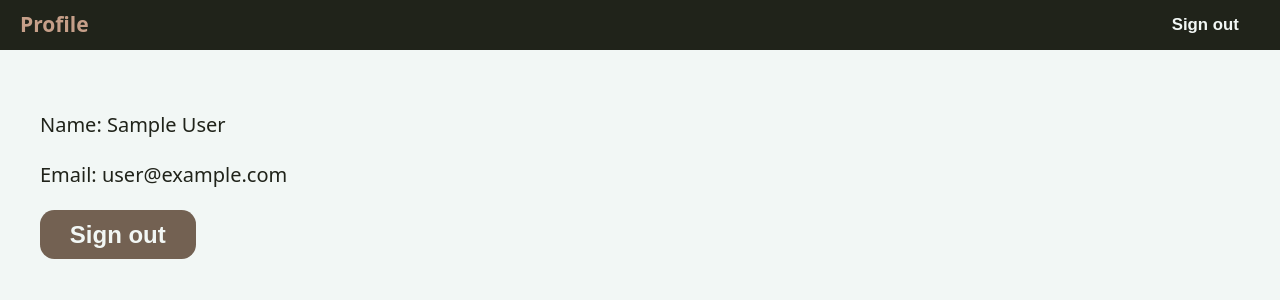
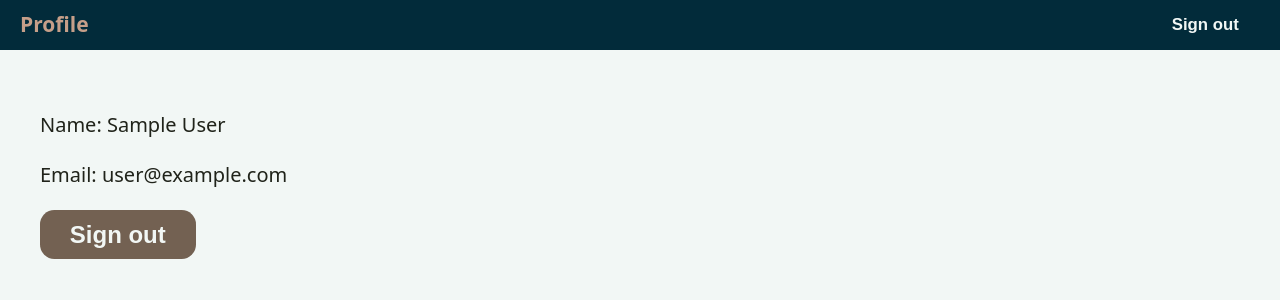
Before and after one commit to polina-prokofieva/kids-budget, a React (Vite) app: page /profile in a window 1280 px wide. Shown: the top 300 px of the page. Built offline with nearby package versions, Linux system fonts and the light colour scheme; no server answers; sample sign-in values are in the browser's storage; a web font is replaced by a local one.

Commit message:
links between sign in and sign up pages

```diff
--- a/src/assets/colors.less
+++ b/src/assets/colors.less
@@ -1,9 +1,13 @@
-@primary-color: #20231a;
+@primary-color: #022B3A;
 @secondary-color: #736152;
 @tertiary-color: #c69f89;
 @quaternary-color: #81b29a;
 
+@black: #20231a;
+@white: #f2f7f5;
 @bg-color: #f2f7f5;
 @error-color: #a53f2b;
 
 @field-text: #919685;
+
+@link-color: #0081AF;
--- a/src/index.less
+++ b/src/index.less
@@ -16,11 +16,11 @@
 
 a {
   font-weight: 500;
-  color: #646cff;
+  color: @link-color;
   text-decoration: inherit;
 }
 a:hover {
-  color: #535bf2;
+  color: @link-color;
 }
 
 html,
@@ -47,7 +47,7 @@ body {
 }
 
 h1 {
-  color: @primary-color;
+  color: @black;
   font-size: 3.2em;
   line-height: 1.1;
 }
@@ -92,7 +92,7 @@ button, input {
 
 @media (prefers-color-scheme: light) {
   :root {
-    color: @primary-color;
+    color: @black;
     background-color: @bg-color;
   }
 }
--- /dev/null
+++ b/src/pages/outside/signin/SignIn.module.less
@@ -0,0 +1,5 @@
+.SignIn {
+  .link {
+    text-align: right;
+  }
+}
--- a/src/pages/outside/signin/SignIn.tsx
+++ b/src/pages/outside/signin/SignIn.tsx
@@ -1,6 +1,9 @@
 import { useForm, type SubmitHandler } from "react-hook-form";
+import { Link } from "react-router-dom";
 
 import { useSignInMutation } from "../../../store/api/authApi";
+
+import styles from './SignIn.module.less';
 
 type Inputs = {
   email: string;
@@ -22,9 +25,9 @@ const SignIn = () => {
   };
 
   return (
-    <div>
+    <div className={styles.SignIn}>
+      <h2>Sign In</h2>
       <form onSubmit={handleSubmit(onSubmit)}>
-        <h2>Sign In</h2>
         <input defaultValue="" {...register('email')} />
         {errors.email && <span>Email is required</span>}
 
@@ -35,6 +38,9 @@ const SignIn = () => {
           {isLoading ? 'Loggin in...' : "Login"}
         </button>
       </form>
+      <p className={styles.link}>
+        <Link to="/signup" >Sign up</Link>
+      </p>
     </div>
   );
 };
--- a/src/pages/outside/signup/SignUp.tsx
+++ b/src/pages/outside/signup/SignUp.tsx
@@ -1,4 +1,5 @@
 import { useForm } from "react-hook-form";
+import { Link } from "react-router-dom";
 import { useSignUpMutation } from "../../../store/api/authApi";
 
 type Inputs = {
@@ -21,9 +22,9 @@ export default function SignUp() {
   };
 
   return (
+    <div>
+      <h2>Sign Up</h2>
       <form onSubmit={handleSubmit(onSubmit)}>
-      <h2>Sign Up</h2>
-
         <input placeholder="Name" defaultValue="" {...register('name')} />
         {errors.name && <span>Name is required</span>}
 
@@ -37,5 +38,9 @@ export default function SignUp() {
           {isLoading ? "Creating..." : "Create Account"}
         </button>
       </form>
+      <p>
+        Already have an account? Please <Link to="/signin">Sign in</Link>
+      </p>
+    </div>
   );
 }
```
Lines whose indentation alone changed are shown as unchanged.
